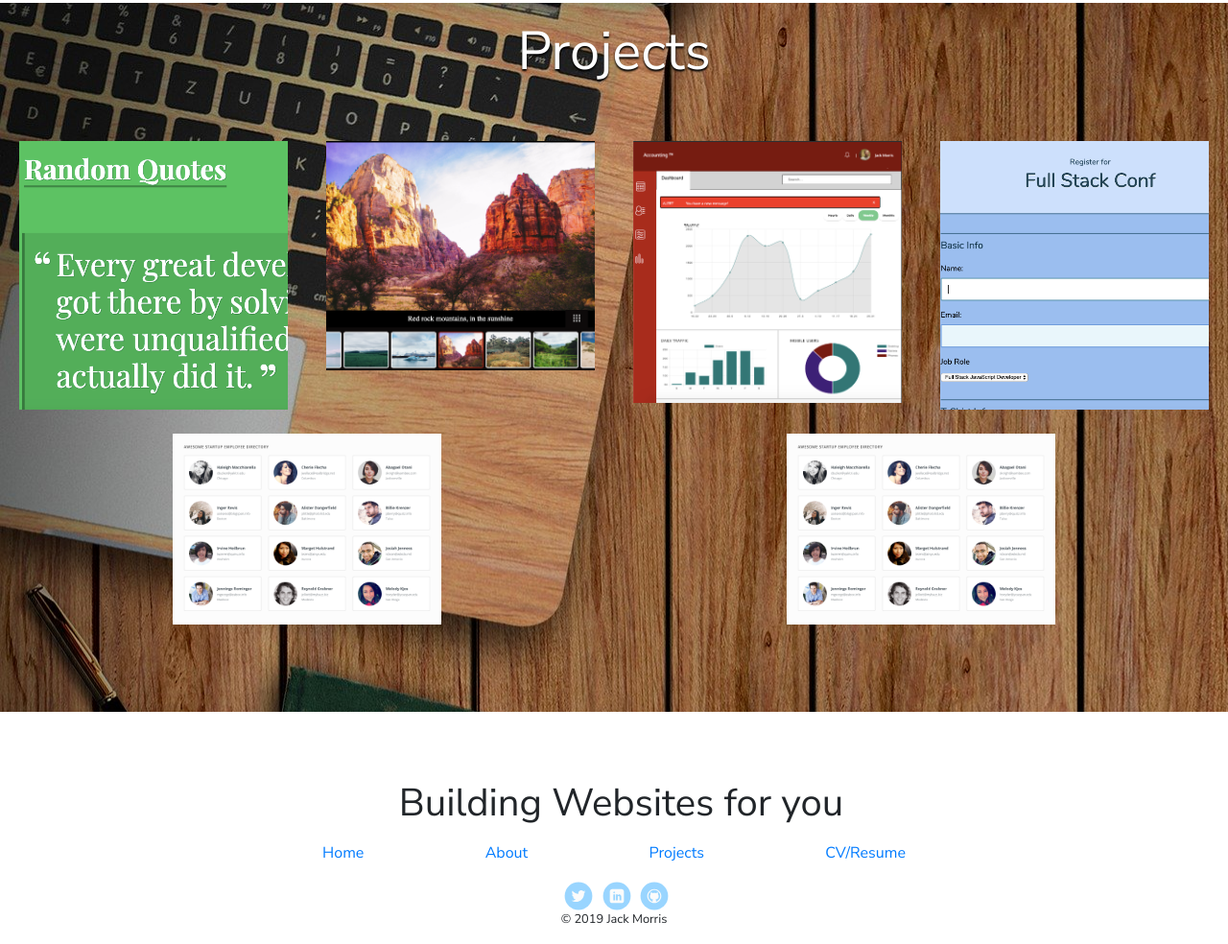
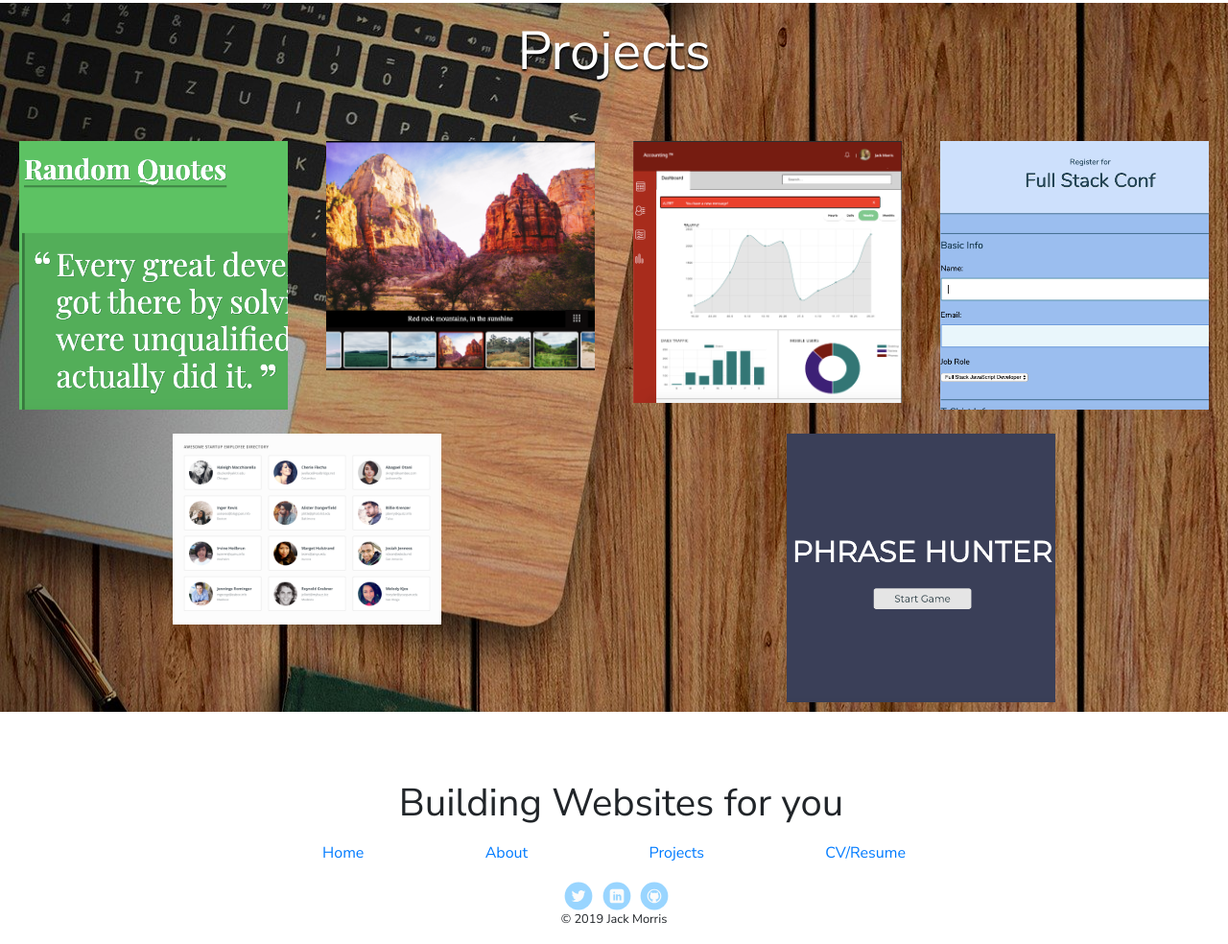
Before and after one commit to JackM1994/treehouse_project9, a plain HTML site: page index.html in a window 1280 px wide. Shown: the part 1149-2133 px from the top of the page at 96% size. Drawn offline with nearby package versions, Linux system fonts and the light colour scheme.

Commit message:
Update index.html

```diff
--- a/index.html
+++ b/index.html
@@ -113,7 +113,7 @@
     <!-- Sixth Project -->
 
     <div class="gallery">
-      <img src="images/employee_directory.png" class="form" alt="project-6">
+      <img src="images/game_main.png" class="form" alt="project-6">
       <div class ="overlay">
         <span class="dark-span">Object Oriented Programming</span>
         <h4 class ="project-heading">Word Game</h4>
```
